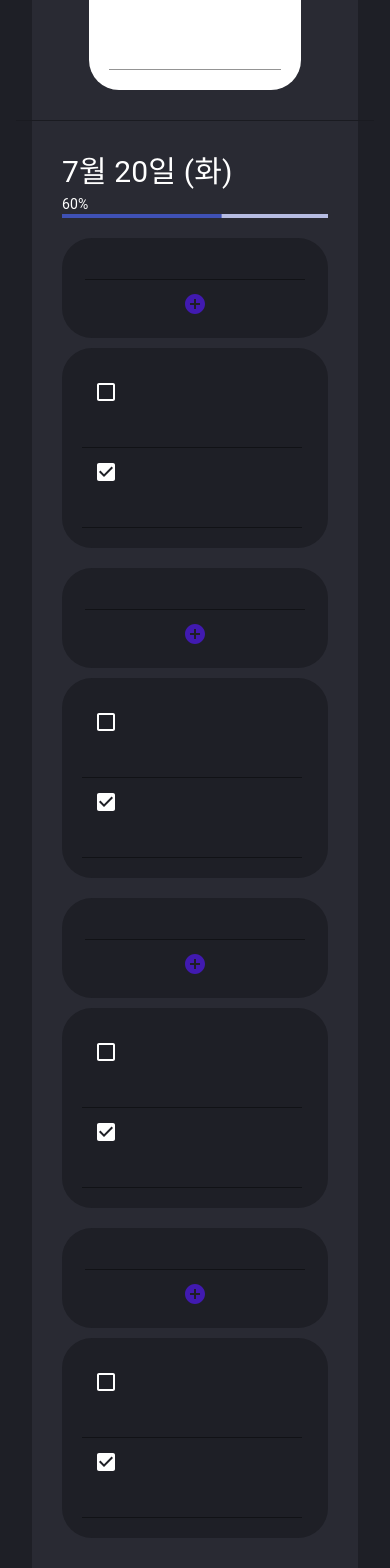
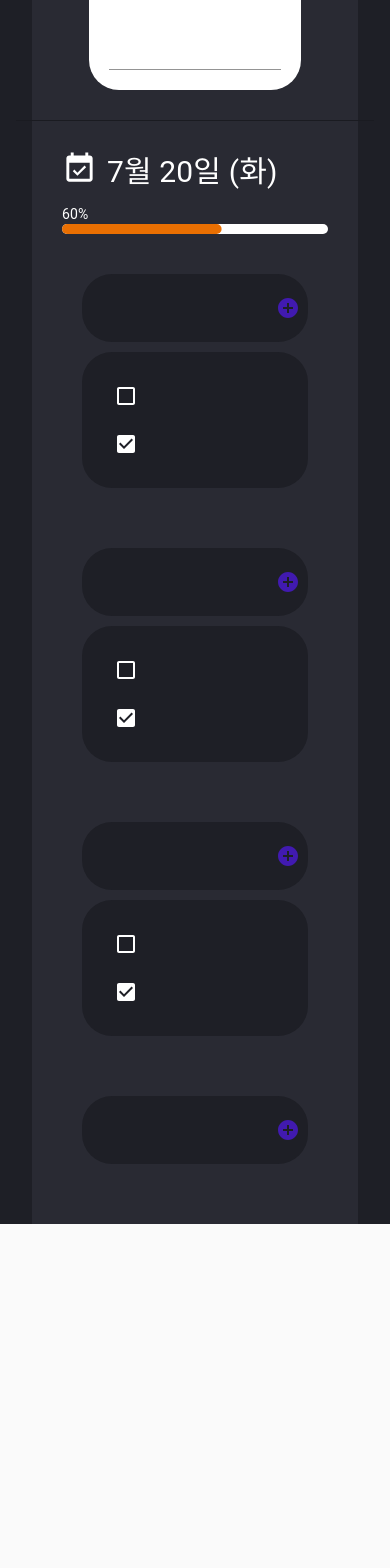
Before and after one commit to ing-er/ing-er, a React (Create React App) app: page / in a window 390 px wide. Shown: the part 1049-2617 px from the top of the page. After the commit the page ends 2273 px from the top, so only its background shows below. Built offline with nearby package versions, Linux system fonts and the light colour scheme.

Commit message:
feat: Todolist Component 디자인, 레이아웃 수정
Todolist 컴포넌트 분리, 컴포넌트 반응형으로 구현
Todolist progress bar 컬러 적용

```diff
--- a/src/components/Main/MyTodolist/index.jsx
+++ b/src/components/Main/MyTodolist/index.jsx
@@ -1,22 +1,27 @@
-import { Grid, LinearProgress, TextField, IconButton } from '@material-ui/core'
+import { Grid, LinearProgress, IconButton } from '@material-ui/core'
 import AddCircleIcon from '@material-ui/icons/AddCircle';
 import CheckBoxOutlineBlankIcon from '@material-ui/icons/CheckBoxOutlineBlank';
 import CheckBoxIcon from '@material-ui/icons/CheckBox';
-import { withStyles } from "@material-ui/core/styles";
+import EventAvailableIcon from '@material-ui/icons/EventAvailable';
+import { withStyles } from '@material-ui/styles';
 
 import Wrapper from './styles';
 
-const WhiteTextField = withStyles({
-    input: {
-        color: '#FFFFFF'
+const LinearProgressOrange = withStyles({
+    root: {
+        height: 10,
+        backgroundColor: '#FFFFFF',
+        borderRadius: '20px'
+    },
+    bar: {
+        backgroundColor: '#E96F02',
+        borderRadius: '20px'
     }
-})(TextField);
+})(LinearProgress);
 
-const TodolistComponent = () => {
+
+const TodolistTitle = () => {
     return (
-        <Grid container
-            direction="column"
-        className='todolist-container'>
         <Grid item
             className='title-container'
             style={{
@@ -24,16 +29,21 @@ const TodolistComponent = () => {
             }}>
             <Grid container
                 className='title-subcontainer'>
-                    <Grid item>
-                        <WhiteTextField></WhiteTextField>
+                <Grid item xs={10} className="input-container">
+                    <input className="title-input" />
                 </Grid>
-                    <Grid item>
+                <Grid item xs={2}>
                     <IconButton>
-                            <AddCircleIcon htmlColor="#411AB0"/>
+                        <AddCircleIcon htmlColor="#411AB0" />
                     </IconButton>
                 </Grid>
             </Grid>
         </Grid>
+    );
+};
+
+const TodolistContent = () => {
+    return (
         <Grid item
             className='content-container'
             style={{
@@ -41,30 +51,50 @@ const TodolistComponent = () => {
             }}>
             <Grid container
                 className='content-subcontainer'>
-                    <Grid item>
+                <Grid item xs={2}>
                     <IconButton>
-                            <CheckBoxOutlineBlankIcon htmlColor='white'/>
+                        <CheckBoxOutlineBlankIcon htmlColor='white' />
                     </IconButton>
                 </Grid>
-                    <Grid item>
-                        <TextField/>
+                <Grid item xs={10}>
+                    <input className="content-input" />
                 </Grid>
             </Grid>
             <Grid container
                 className='content-subcontainer'>
-                    <Grid item>
+                <Grid ite xs={2}>
                     <IconButton>
-                            <CheckBoxIcon htmlColor='white'/>
+                        <CheckBoxIcon htmlColor='white' />
                     </IconButton>
                 </Grid>
-                    <Grid item>
-                        <TextField/>
-                    </Grid>
+                <Grid item xs={10}>
+                    <input className="content-input" />
                 </Grid>
             </Grid>
         </Grid>
     );
+};
+
+const TodolistComponent = () => {
+    return (
+        <Grid container
+            direction="column"
+        className='todolist-container'>
+            <TodolistTitle/>
+            <TodolistContent/>
+        </Grid>
+    );
 }
+
+const TodolistAdd = () => {
+    return (
+        <Grid container
+            direction="column"
+            className='todolist-container'>
+            <TodolistTitle />
+        </Grid>
+    );
+};
 
 const MyTodolist = () => {
     return (
@@ -75,32 +105,49 @@ const MyTodolist = () => {
                 style={{
                 backgroundColor: '#292A33'
                 }}>
+                <Grid container direction="row">
                     <Grid item
-                    xs={12}
+                        style={{
+                            marginRight: "10px",
+                    }}>
+                        <EventAvailableIcon htmlColor="white" fontSize="large"/>
+                </Grid>
+                <Grid item
                     style={{
                     fontSize: 30
                 }}>
                     7월 20일 (화)
                 </Grid>
-                <Grid item xs={12}>
+                </Grid>
+                <Grid item xs={12} style={{marginTop: "10px"}}>
                     <div>60%</div>
-                    <LinearProgress variant="determinate" value={60}/>
+                    <div>
+                        <LinearProgressOrange variant="determinate" value={60} />
+                    </div>
                 </Grid>
                 <Grid item xs={12}>
                     <Grid container
                         direction="row"
                     justify="space-between">
-                        <Grid item>
+                        <Grid item
+                            lg={3} md={4} sm={6} xs={12}
+                        className="todolist-component-container">
                             <TodolistComponent/>
                         </Grid>
-                        <Grid item>
+                        <Grid item
+                        lg={3} md={4} sm={6} xs={12}
+                        className="todolist-component-container">
                             <TodolistComponent/>
                         </Grid>
-                        <Grid item>
+                        <Grid item
+                        lg={3} md={4} sm={6} xs={12}
+                        className="todolist-component-container">
                             <TodolistComponent/>
                         </Grid>
-                        <Grid item>
-                            <TodolistComponent/>
+                        <Grid item
+                        lg={3} md={4} sm={6} xs={12}
+                        className="todolist-component-container">
+                            <TodolistAdd/>
                         </Grid>
                     </Grid>
                 </Grid>
--- a/src/components/Main/MyTodolist/styles.jsx
+++ b/src/components/Main/MyTodolist/styles.jsx
@@ -7,6 +7,7 @@ max-width: 1500px;
 }
 & .todolist-container {
     margin-top: 20px;
+    padding: 20px;
 }
 & .title-container {
     padding: 10px;
@@ -20,6 +21,31 @@ max-width: 1500px;
     padding: 20px;
     border-radius: 30px;
 }
+& .title-input {
+    background-color: transparent;
+    border: none;
+    color: white;
+    width: 80%;
+    height: 100%;
+    font-size: 20px;
+    :focus {
+        outline: none;
+    }
+}
+& .content-input {
+    background-color: transparent;
+    border: none;
+    color: white;
+    width: 100%;
+    height: 100%;
+    font-size: 18px;
+    :focus {
+        outline: none;
+    }
+}
+& .input-container {
+    text-align: center;
+}
 `;
 
 export default Wrapper;
```
Lines whose indentation alone changed are shown as unchanged.
